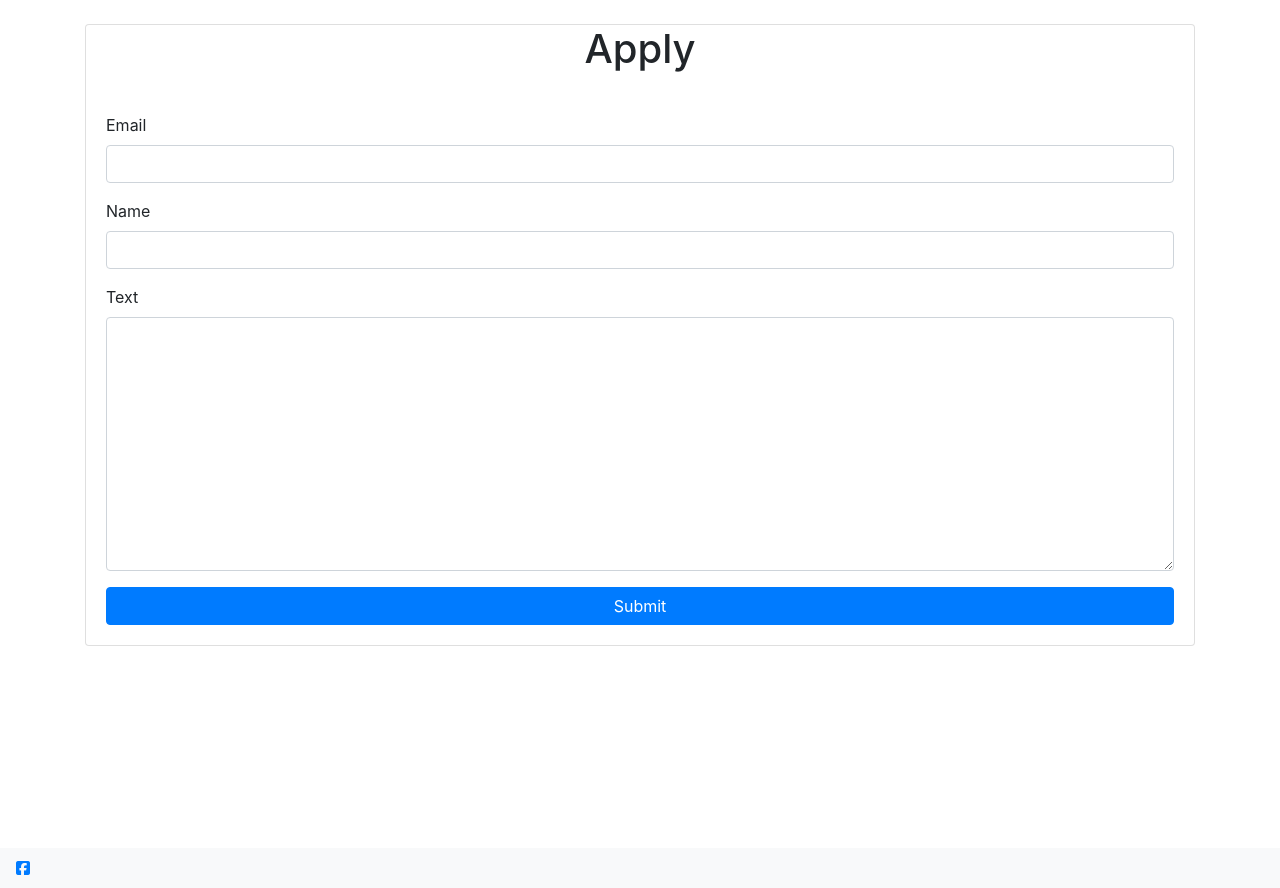
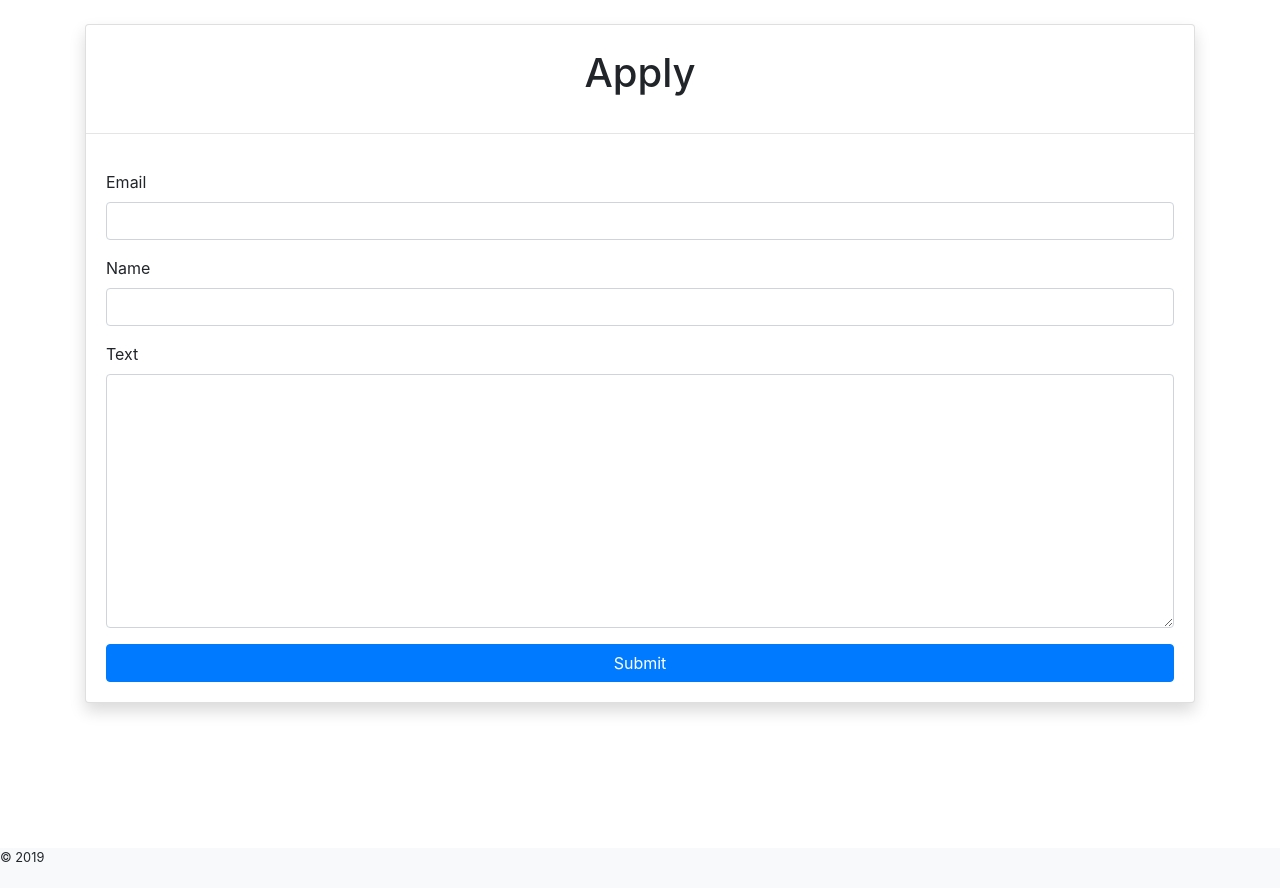
Before and after one commit to MrTj458/SorFoundationSite, a Django app: page /apply/ in a window 1280 px wide. Shown: the part 56-944 px from the top of the page. After the commit the page ends 918 px from the top, so only its background shows below. Run offline with Django 3.2, Linux system fonts and the light colour scheme; some libraries are stand-ins or nearby versions.

Commit message:
Minor visual changes

```diff
--- a/core/templates/core/apply.html
+++ b/core/templates/core/apply.html
@@ -2,15 +2,16 @@
 {% block title %}Apply{% endblock %}
 {% block content%}
 <div class="container">
-  <div class="card mt-4">
+  <div class="card mt-4 shadow">
     <div class="card-title">
-      <h1 class="text-center">Apply</h1>
+      <h1 class="text-center mt-4">Apply</h1>
       {% if message %}
       <h3 class="alert alert-success text-center w-50 mx-auto">
         {{ message }}
       </h3>
       {% endif %}
     </div>
+    <hr>
     <div class="card-body">
       <form action="{% url 'apply' %}" method="POST">
         {% csrf_token %}
--- a/core/templates/core/home.html
+++ b/core/templates/core/home.html
@@ -35,7 +35,7 @@
 <div class="red d-flex flex-column align-items-center py-5">
   <div class="container">
     <h2 class="text-center text-white">Who are we?</h2>
-    <p class="lead text-white">
+    <p class="lead text-white text-center">
       We work with community partners to help provide low income children under
       the age of 18 with a premiere music education experience. The children
       receive weekly private and/or group music lessons at our after-school
@@ -62,7 +62,7 @@
       <img
         class="img-fluid m-2"
         src="{{sponsor.image.url}}"
-        alt="{{sponsor.name}} image"
+        alt="{{sponsor.name}}"
       />
     </a>
     {% endfor %} {% endif %}
--- a/sorfoundation/templates/base.html
+++ b/sorfoundation/templates/base.html
@@ -53,11 +53,7 @@
 
     <footer class="mt-4">
       <nav class="nav bg-light">
-        <a
-          href="https://www.facebook.com/theschoolofrockfoundation/"
-          class="nav-link"
-          ><i class="fab fa-facebook-square"></i
-        ></a>
+        <small>&copy; 2019</small>
       </nav>
     </footer>
 
```
